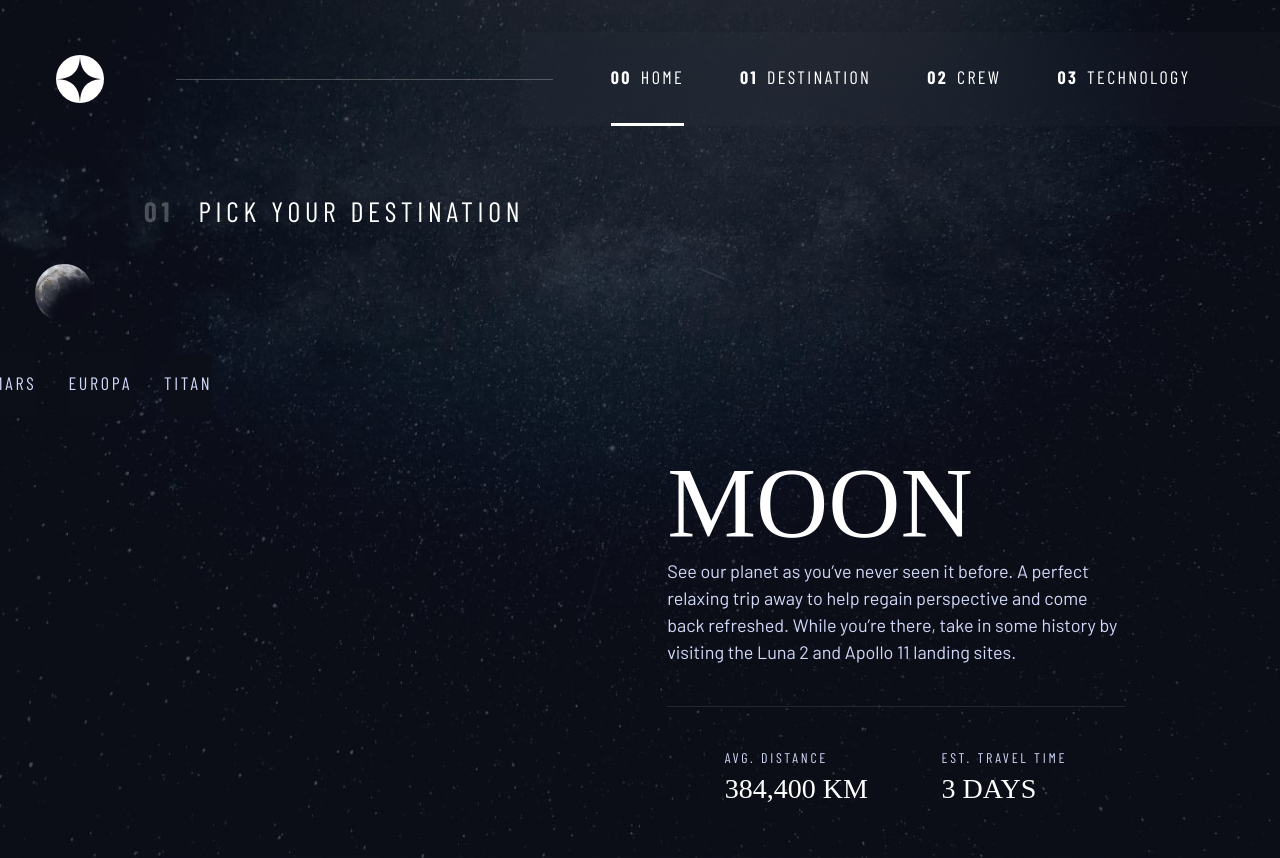
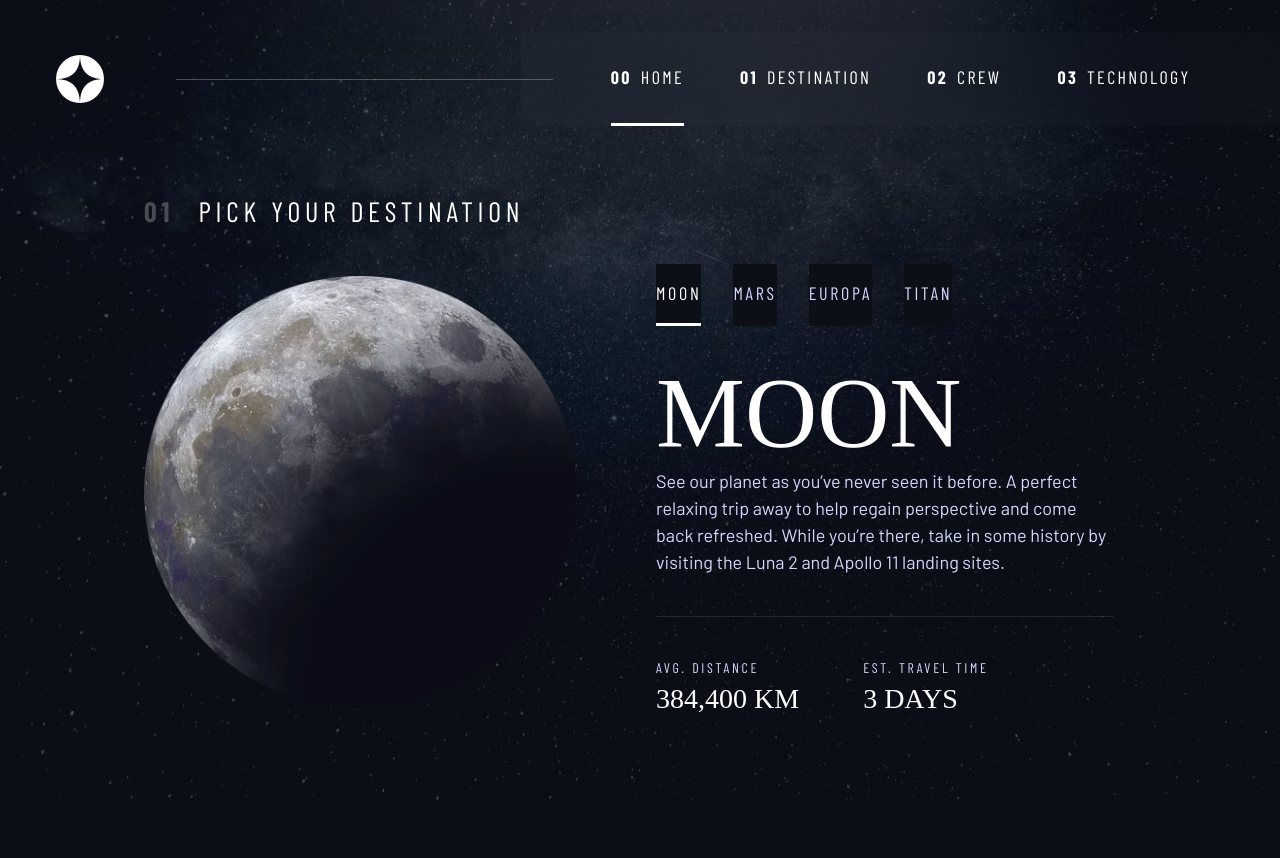
Before and after one commit to majaton44/space-tourism-website-main, a plain HTML site: page destination-moon.html in a window 1280 px wide. After the commit the page ends 800 px from the top, so only its background shows below. Drawn offline with nearby package versions, Linux system fonts and the light colour scheme; a web font is replaced by a local one.

Commit message:
destination desktop styling

```diff
--- a/destination-moon.html
+++ b/destination-moon.html
@@ -102,7 +102,7 @@
 
       <article class="destination-info">
         <h2 class="ff-serif fs-800 uppercase">Moon</h2>
-        <p class="text-accent">
+        <p class="text-description text-accent">
           See our planet as you’ve never seen it before. A perfect relaxing trip
           away to help regain perspective and come back refreshed. While you’re
           there, take in some history by visiting the Luna 2 and Apollo 11
--- a/index.css
+++ b/index.css
@@ -530,7 +530,7 @@ body {
   padding-bottom: 3rem;
 }
 
-.grid-container * {
+.text-description {
   max-width: 45ch;
 }
 
@@ -563,10 +563,13 @@ body {
 
 .destination-meta {
   flex-direction: column;
-  align-items: center;
   border-top: 1px solid hsl(var(--clr-white) / 0.1);
   padding-top: 2.5rem;
   margin-top: 2.5rem;
+}
+
+.destination-meta p {
+  font-size: 1.75rem;
 }
 
 @media (min-width: 35em) {
@@ -592,11 +595,11 @@ body {
       );
   }
 
-  .grid-container > *:first-child {
+  .grid-container--home > *:first-child {
     grid-column: 2;
   }
 
-  .grid-container > *:last-child {
+  .grid-container--home > *:last-child {
     grid-column: 3;
   }
 
@@ -604,4 +607,22 @@ body {
     padding-bottom: max(6rem, 20vh);
     align-items: end;
   }
+
+  .grid-container--destination {
+    justify-items: start;
+    align-content: start;
+    grid-template-areas:
+      ". title title ."
+      ". image tabs ."
+      ". image content .";
+  }
+
+  .grid-container--destination > img {
+    max-width: 90%;
+  }
+
+  .destination-meta {
+    --gap: min(5vw, 6rem);
+    justify-content: start;
+  }
 }
```
Also changed, not shown: index.html (+1 -1 lines).
